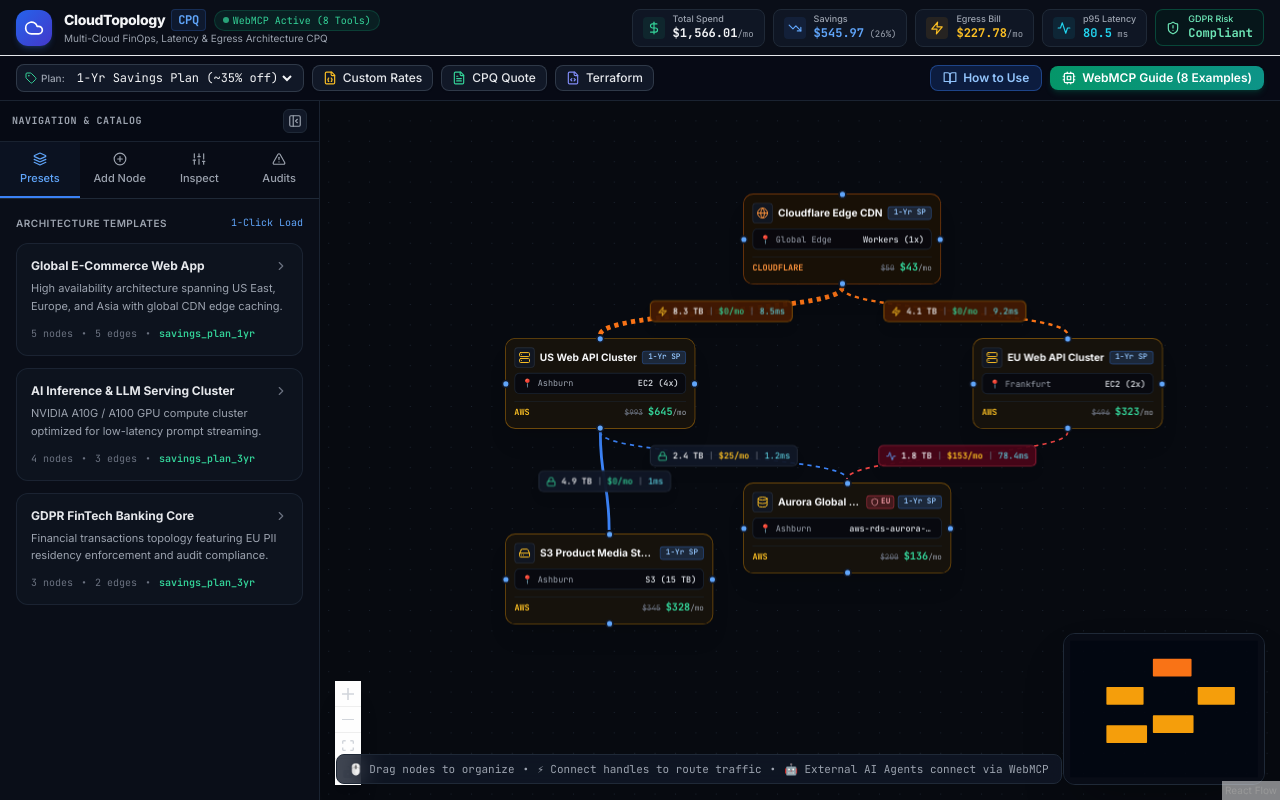
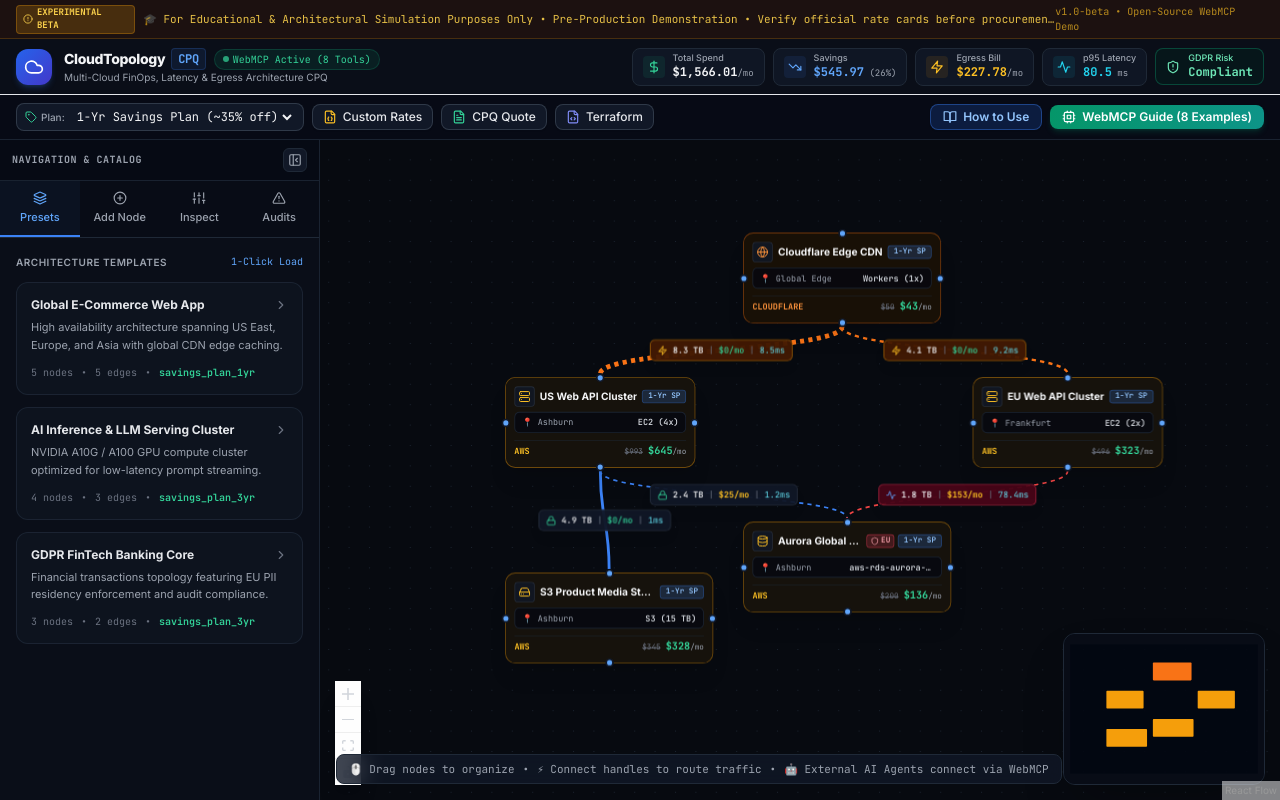
Before and after one commit to sachinm207/cloudtopology-cpq, a React (Vite) app: page / in a window 1280 px wide. Built offline with nearby package versions, Linux system fonts and the light colour scheme.

Commit message:
docs: Add prominent top educational & pre-production beta disclaimer strip

```diff
--- a/src/components/Header.tsx
+++ b/src/components/Header.tsx
@@ -11,7 +11,8 @@
   FileJson,
   BookOpen,
   Cpu,
-  Tag
+  Tag,
+  AlertCircle
 } from 'lucide-react';
 import { TopologyCostSummary, PricingTier } from '../types/topology';
 
@@ -38,6 +39,22 @@
 }) => {
   return (
     <div className="flex flex-col border-b border-gray-800/80 bg-[#0B0F19]/95 backdrop-blur-lg z-20 select-none">
+      {/* TOP DISCLAIMER STRIP: Educational & Beta Status */}
+      <div className="bg-amber-950/30 border-b border-amber-500/20 px-4 py-1 text-[11px] text-amber-300/90 flex items-center justify-between font-mono">
+        <div className="flex items-center gap-2 overflow-hidden">
+          <span className="px-1.5 py-0.2 rounded bg-amber-500/20 text-amber-300 font-bold text-[9px] border border-amber-500/30 flex items-center gap-1">
+            <AlertCircle className="w-2.5 h-2.5" />
+            EXPERIMENTAL BETA
+          </span>
+          <span className="truncate">
+            🎓 For Educational & Architectural Simulation Purposes Only • Pre-Production Demonstration • Verify official rate cards before procurement.
+          </span>
+        </div>
+        <span className="text-[10px] text-amber-400/70 hidden lg:inline">
+          v1.0-beta • Open-Source WebMCP Demo
+        </span>
+      </div>
+
       {/* ROW 1: Brand Logo, Title, and Live FinOps KPI Metrics */}
       <div className="h-14 px-4 flex items-center justify-between border-b border-gray-850">
         {/* Brand & Title */}
```
Also changed, not shown: screenshot.png.
